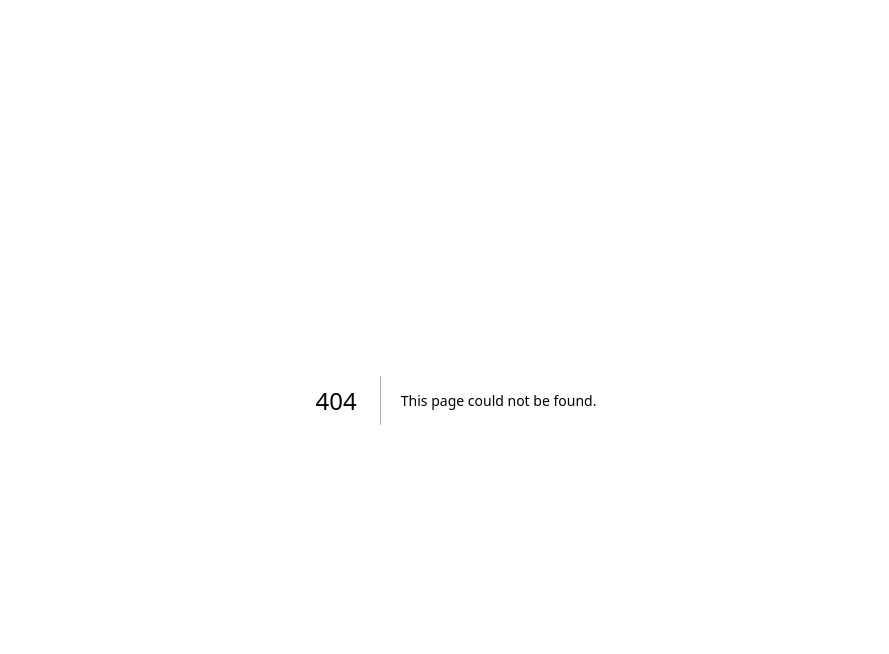
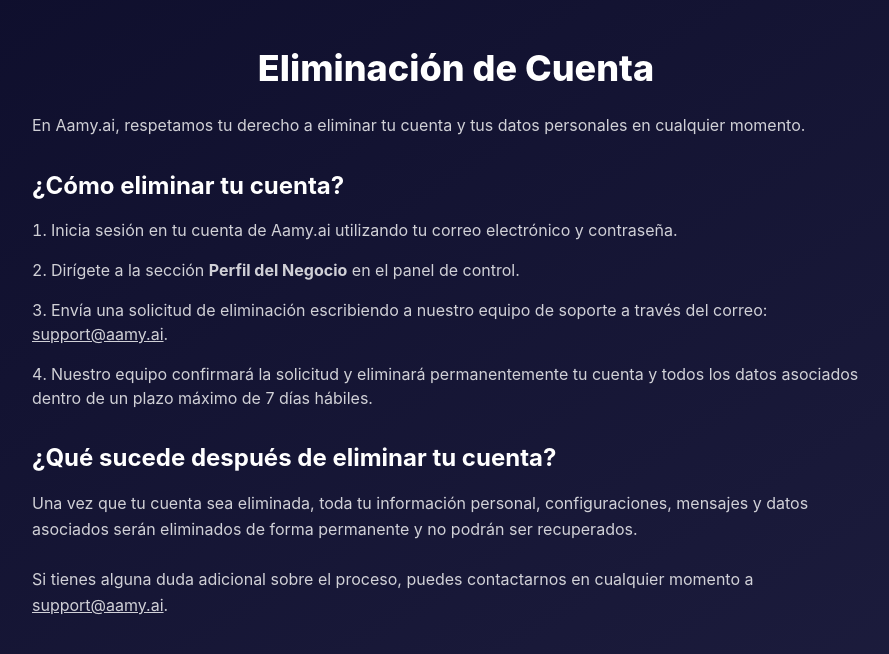
Before and after one commit to lrz80/chatbot-saas-v2, a Next.js app in the folder chatbot-dashboard/: page /account-deletion in a window 1280 px wide. Before the commit this address had no page. Shown: the top 654 px of the page, without its empty margins (184-1073 px from the left). Built offline with nearby package versions, Linux system fonts and the light colour scheme.

Commit message:
sales intelligence

```diff
--- /dev/null
+++ b/chatbot-dashboard/src/app/account-deletion/page.tsx
@@ -0,0 +1,42 @@
+'use client';
+
+export default function AccountDeletionPage() {
+  return (
+    <div className="max-w-4xl mx-auto px-6 py-12 text-white">
+      <h1 className="text-3xl md:text-4xl font-extrabold mb-6 text-center">Eliminación de Cuenta</h1>
+
+      <p className="text-white/80 mb-6 text-sm md:text-base leading-relaxed">
+        En Aamy.ai, respetamos tu derecho a eliminar tu cuenta y tus datos personales en cualquier momento.
+      </p>
+
+      <h2 className="text-2xl font-bold mt-8 mb-4">¿Cómo eliminar tu cuenta?</h2>
+      <ol className="list-decimal list-inside space-y-4 text-white/80 text-sm md:text-base">
+        <li>
+          Inicia sesión en tu cuenta de Aamy.ai utilizando tu correo electrónico y contraseña.
+        </li>
+        <li>
+          Dirígete a la sección <strong>Perfil del Negocio</strong> en el panel de control.
+        </li>
+        <li>
+          Envía una solicitud de eliminación escribiendo a nuestro equipo de soporte a través del correo:{' '}
+          <a href="mailto:support@aamy.ai" className="underline hover:text-purple-400">support@aamy.ai</a>.
+        </li>
+        <li>
+          Nuestro equipo confirmará la solicitud y eliminará permanentemente tu cuenta y todos los datos asociados
+          dentro de un plazo máximo de 7 días hábiles.
+        </li>
+      </ol>
+
+      <h2 className="text-2xl font-bold mt-8 mb-4">¿Qué sucede después de eliminar tu cuenta?</h2>
+      <p className="text-white/80 mb-6 text-sm md:text-base leading-relaxed">
+        Una vez que tu cuenta sea eliminada, toda tu información personal, configuraciones, mensajes y datos asociados serán
+        eliminados de forma permanente y no podrán ser recuperados.
+      </p>
+
+      <p className="text-white/80 text-sm md:text-base leading-relaxed">
+        Si tienes alguna duda adicional sobre el proceso, puedes contactarnos en cualquier momento a{' '}
+        <a href="mailto:support@aamy.ai" className="underline hover:text-purple-400">support@aamy.ai</a>.
+      </p>
+    </div>
+  );
+}
--- a/chatbot-dashboard/src/components/Footer.tsx
+++ b/chatbot-dashboard/src/components/Footer.tsx
@@ -8,7 +8,7 @@ export default function Footer() {
       <p>
         © {new Date().getFullYear()} Aamy.ai — Todos los derechos reservados.
       </p>
-      <div className="mt-2 flex justify-center gap-4">
+      <div className="mt-2 flex justify-center flex-wrap gap-4">
         <Link
           href="/privacy-policy"
           className="underline hover:text-purple-400 transition"
@@ -22,6 +22,13 @@ export default function Footer() {
         >
           Términos de Servicio
         </Link>
+        <span>|</span>
+        <Link
+          href="/account-deletion"
+          className="underline hover:text-purple-400 transition"
+        >
+          Eliminación de Cuenta
+        </Link>
       </div>
     </footer>
   );
```
